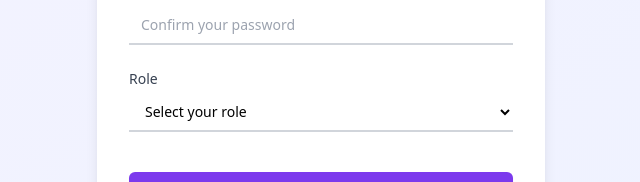
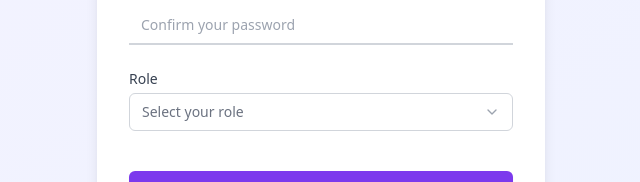
Before and after one commit to mfranco1/medstagram, a React (Vite) app in the folder frontend/: page /signup in a window 1280 px wide. Shown: the part 467-649 px from the top of the page, without its empty margins (319-959 px from the left). Built offline with nearby package versions, Linux system fonts and the light colour scheme.

Commit message:
mod: change custom select dropdown animation

```diff
--- a/frontend/src/components/ui/Select.tsx
+++ b/frontend/src/components/ui/Select.tsx
@@ -32,6 +32,7 @@ export function Select({
 }: SelectProps) {
   const [isOpen, setIsOpen] = useState(false)
   const containerRef = useRef<HTMLDivElement>(null)
+  const dropdownRef = useRef<HTMLDivElement>(null)
 
   // Handle outside clicks
   useEffect(() => {
@@ -131,13 +132,14 @@ export function Select({
         </button>
 
         {isOpen && (
-          <div className="
-            absolute z-50 w-full mt-1
-            bg-white rounded-md shadow-lg
-            border border-gray-200
-            max-h-60 overflow-auto
-            animate-slide-up
-          ">
+          <div
+            ref={dropdownRef}
+            className={`absolute z-10 mt-1 w-full bg-white rounded-md shadow-lg border border-gray-200 py-1 text-sm ring-1 ring-black ring-opacity-5 focus:outline-none ${
+              isOpen
+                ? 'opacity-100 translate-y-0'
+                : 'opacity-0 -translate-y-1 pointer-events-none'
+            } transition-all duration-150 ease-out`}
+          >
             <ul
               role="listbox"
               className="py-1"
--- a/frontend/src/pages/SignupPage.tsx
+++ b/frontend/src/pages/SignupPage.tsx
@@ -3,6 +3,7 @@ import { useForm } from 'react-hook-form';
 import { z } from 'zod';
 import { zodResolver } from '@hookform/resolvers/zod';
 import { useNavigate } from 'react-router-dom';
+import { Select } from '../components/ui/Select';
 
 const signupSchema = z.object({
   email: z.string().email('Please enter a valid email address'),
@@ -17,6 +18,7 @@ const signupSchema = z.object({
 });
 
 type SignupFormData = z.infer<typeof signupSchema>;
+type Role = SignupFormData['role'];
 
 export default function SignupPage() {
   const [isLoading, setIsLoading] = useState(false);
@@ -25,10 +27,14 @@ export default function SignupPage() {
   const {
     register,
     handleSubmit,
+    watch,
+    setValue,
     formState: { errors },
   } = useForm<SignupFormData>({
     resolver: zodResolver(signupSchema),
   });
+
+  const roleValue = watch('role');
 
   const onSubmit = async (data: SignupFormData) => {
     setIsLoading(true);
@@ -147,20 +153,21 @@ export default function SignupPage() {
               <label htmlFor="role" className="block text-sm font-medium text-gray-700">
                 Role
               </label>
-              <select
-                id="role"
-                {...register('role')}
-                className="mt-1 text-sm block w-full px-3 py-2 bg-transparent border-0 border-b-2 border-gray-300 focus:outline-none focus:border-gray-500 transition-colors duration-200"
-              >
-                <option value="">Select your role</option>
-                <option value="doctor">Doctor</option>
-                <option value="nurse">Nurse</option>
-                <option value="admin">Administrator</option>
-                <option value="patient">Patient</option>
-              </select>
-              {errors.role && (
-                <p className="mt-1 text-sm text-red-600">{errors.role.message}</p>
-              )}
+              <div className="mt-1">
+                <Select
+                  value={roleValue}
+                  onChange={(value) => setValue('role', value as Role)}
+                  options={[
+                    { value: 'doctor', label: 'Doctor' },
+                    { value: 'nurse', label: 'Nurse' },
+                    { value: 'admin', label: 'Administrator' },
+                    { value: 'patient', label: 'Patient' },
+                  ]}
+                  placeholder="Select your role"
+                  error={errors.role?.message}
+                  required
+                />
+              </div>
             </div>
           </div>
 
```
